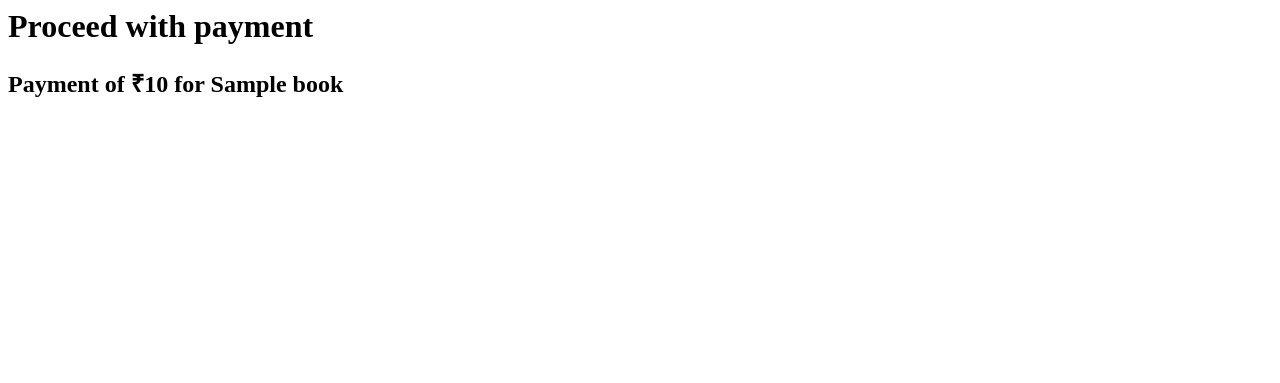
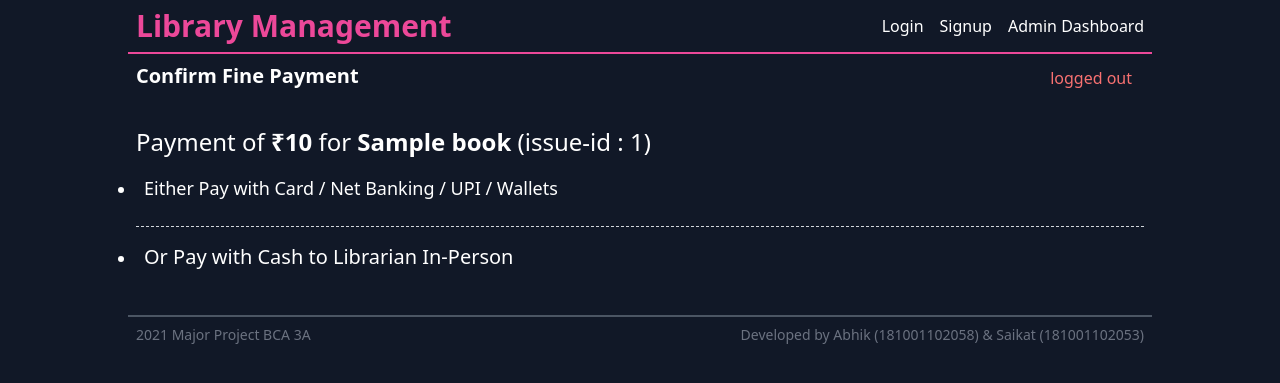
Before and after one commit to abhik-b/django-library-management, a Django app: template templates/library/payfine.html in a window 1280 px wide. Shown: the top 383 px of the page. Run offline with Django 3.2, Linux system fonts and the light colour scheme; the template is opened without the code that fills it: most values are stand-ins (such as "Sample title", 1, 10 or a date in 2020); some libraries are stand-ins or nearby versions.

Commit message:
finished 🎉

```diff
--- a/library/admin.py
+++ b/library/admin.py
@@ -34,9 +34,10 @@ class IssueAdmin(admin.ModelAdmin):
 
 @admin.register(Fine)
 class FineAdmin(admin.ModelAdmin):
-    list_display=('student','amount')
+    list_display=('student','amount','order_id','paid')
     autocomplete_fields = ['student']
-    search_fields=['student__student_id__username']
+    list_filter=('paid',)
+    search_fields=['student__student_id__username','order_id']
     list_per_page=30
 
 
--- a/library/models.py
+++ b/library/models.py
@@ -50,8 +50,9 @@ class Fine(models.Model):
     issue=models.ForeignKey(Issue,on_delete=models.CASCADE)
     amount=models.DecimalField(default=0.00,max_digits=10,decimal_places=2)
     paid=models.BooleanField(default=False)
-    order_id = models.CharField(unique=True, max_length=300, null=True, blank=True, default=None)
+    order_id = models.CharField(unique=True, max_length=500, null=True, blank=True, default=None)
     datetime_of_payment = models.DateTimeField(auto_now=False,null=True,blank=True)
+
     # related to razorpay
     razorpay_order_id = models.CharField(max_length=500, null=True, blank=True)
     razorpay_payment_id = models.CharField(max_length=500, null=True, blank=True)
@@ -59,7 +60,7 @@ class Fine(models.Model):
 
     def save(self, *args, **kwargs):
         if self.order_id is None :
-            self.order_id = self.student.student_id.username+ timezone.now().strftime('%d-%m-%Y-%H-%M-%S')
+            self.order_id = "{}_{}_{}".format(self.student.department,self.student.student_id.username,timezone.now().strftime('%H%M%S') )
         return super().save(*args, **kwargs)
 
     def __str__(self):
--- a/templates/library/payfine.html
+++ b/templates/library/payfine.html
@@ -1,5 +1,27 @@
-<h1>Proceed with payment</h1>
-<h2>Payment of ₹{{amount_displayed}} for {{fine.issue.book.name}}</h2>
+{% extends 'base.html' %}
+<!--  -->
+{%block heading %} Confirm Fine payment {% endblock heading %}
+
+<!--  -->
+{%block content %}
+<style>
+  .razorpay-payment-button {
+    background: hsl(0, 95%, 62%);
+    padding: 0.5em 1em;
+  }
+</style>
+<h1 class="text-2xl">
+  Payment of <span class="font-bold">₹{{amount_displayed}}</span> for
+  <span class="font-bold">{{fine.issue.book.name}}</span> (issue-id :
+  {{fine.issue.id}})
+</h1>
+<ul class="divide-y divide-dashed divide-gray-300 list-disc">
+  <li>
+    <div class="p-2 my-2">
+      <h2 class="text-lg mb-2">
+        Either Pay with Card / Net Banking / UPI / Wallets
+      </h2>
+
       <form method="POST" action="/paystatus/{{fine.id}}/">
         {% csrf_token %}
         <script
@@ -8,11 +30,24 @@
           data-amount="{{amount}}"
           data-currency="INR"
           data-order_id="{{reciept}}"
-    data-buttontext="Pay"
-    data-name="Library Management "
-    data-description="{{address}}"
+          data-buttontext="Proceed to Payment"
+          data-name="Fine for Issue Id - {{fine.issue.id}} "
+          data-description="{{fine.issue.book}}"
           data-prefill.name="{{fine.student.first_name}}"
-    data-theme.color="#ff34e2"
+
+          data-theme.color="#7C3AED"
         ></script>
         <input type="hidden" custom="Hidden Element" name="hidden" />
       </form>
+    </div>
+  </li>
+  <li>
+    <h2 class="my-2 p-2 text-xl">Or Pay with Cash to Librarian In-Person</h2>
+  </li>
+</ul>
+{% endblock content %}
+
+<!-- data-prefill.contact="9999999999"
+          data-prefill.email="technoindia@example.com"
+          data-readonly.contact="true"
+          data-readonly.email="true" -->
```
Also changed, not shown: templates/library/myfines.html (+9 -6 lines). Lines whose indentation alone changed are shown as unchanged.
